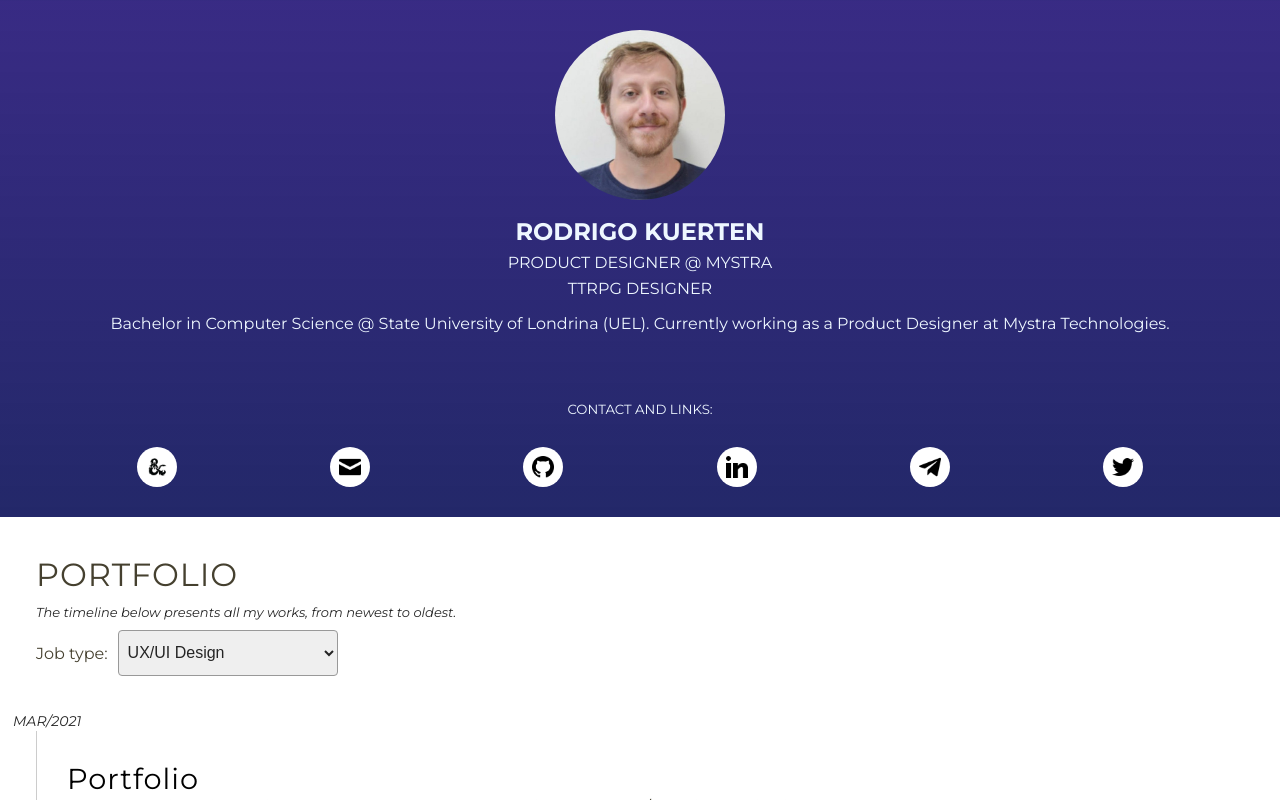
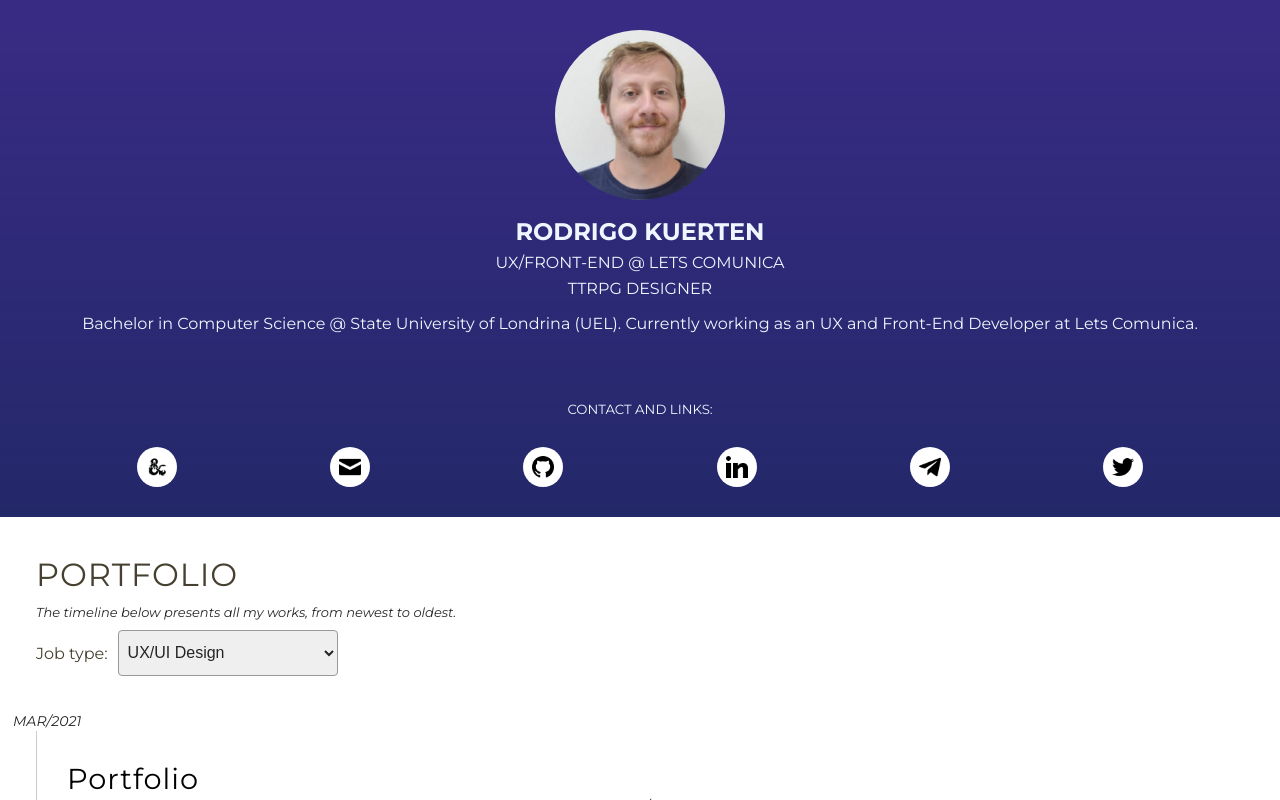
Before and after one commit to RKuerten/Portfolio, a React (Create React App) app: page / in a window 1280 px wide. Shown: the top 800 px of the page. Built offline with nearby package versions, Linux system fonts and the light colour scheme.

Commit message:
Updated Profile

```diff
--- a/src/components/Profile/Profile.js
+++ b/src/components/Profile/Profile.js
@@ -20,7 +20,7 @@ class Profile extends Component {
                 <img src={eu} alt="Page Author" />
               </figure>
               <h1>RODRIGO KUERTEN</h1>
-              <p>PRODUCT DESIGNER @ MYSTRA</p>
+              <p>UX/FRONT-END @ LETS COMUNICA</p>
               <p>TTRPG DESIGNER</p>
             </div>
           </div>
@@ -28,8 +28,8 @@ class Profile extends Component {
             <div className="profile-description">
               <p>
                 Bachelor in Computer Science @ State University of Londrina
-                (UEL). Currently working as a Product Designer at Mystra
-                Technologies.
+                (UEL). Currently working as an UX and Front-End Developer at
+                Lets Comunica.
               </p>
             </div>
           </div>
```
